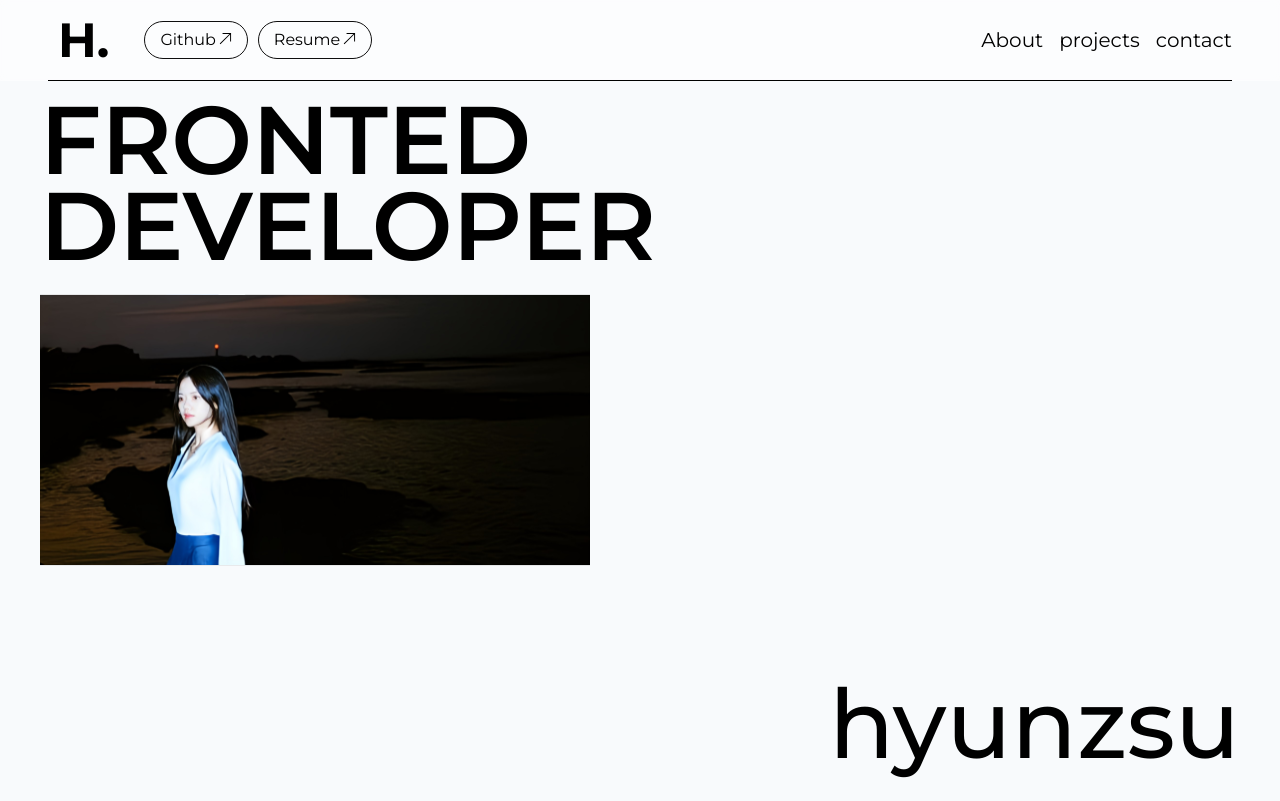
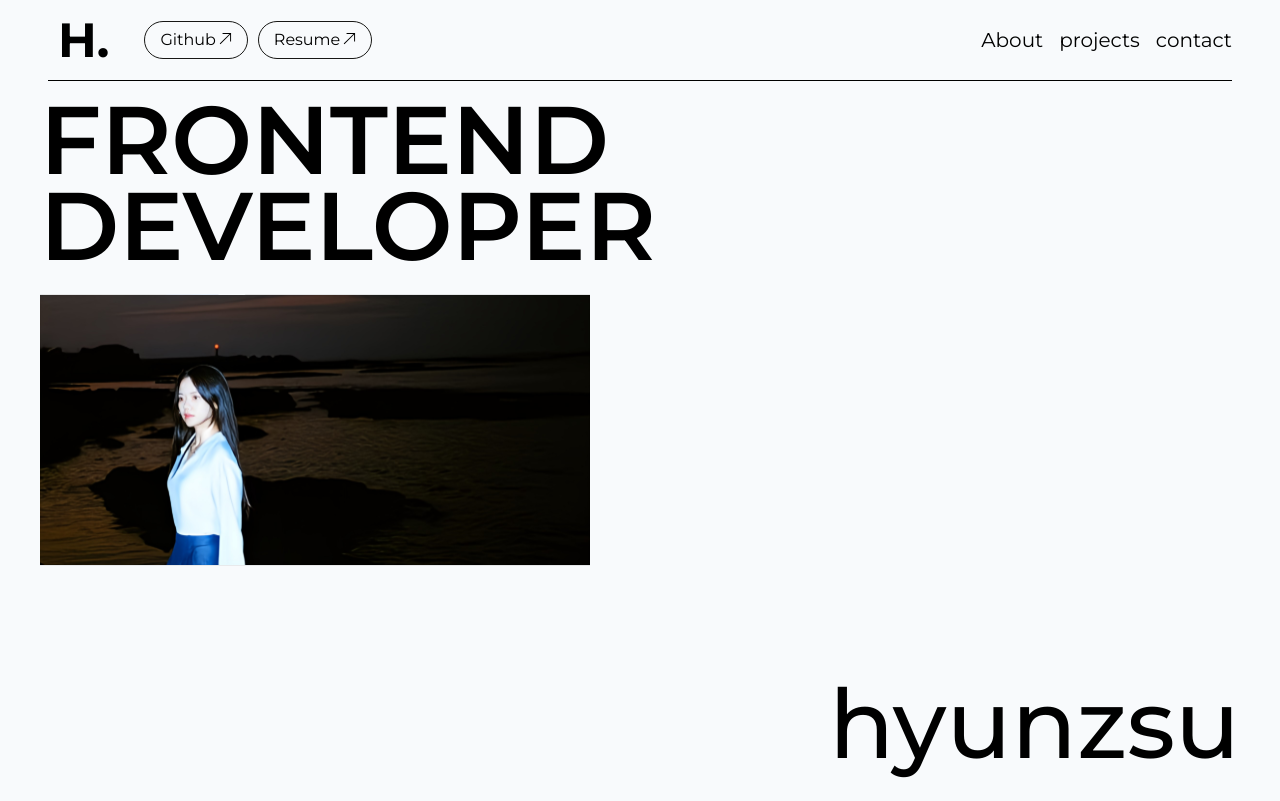
Before and after one commit to hyunzsu/portfolio, a Next.js app: page /main in a window 1280 px wide. Built offline with nearby package versions, Linux system fonts and the light colour scheme; a web font is replaced by a local one.

Commit message:
[✨feat] framer-motion 적용

```diff
--- a/src/app/about/page.module.css
+++ b/src/app/about/page.module.css
@@ -2,6 +2,8 @@
   background-color: var(--bg-primary);
   padding: 5% 4rem;
   color: white;
+  border-top-left-radius: 1.5rem;
+  border-top-right-radius: 1.5rem;
 }
 
 .h1 {
--- a/src/app/globals.css
+++ b/src/app/globals.css
@@ -34,7 +34,8 @@ body {
     "Segoe UI Emoji",
     "Segoe UI Symbol",
     sans-serif;
-  background-color: var(--bg-layout);
+  /* background-color: var(--bg-layout); */
+  background-color: #171715;
 }
 
 a,
--- a/src/app/main/page.module.css
+++ b/src/app/main/page.module.css
@@ -1,3 +1,33 @@
+.loadingOverlay {
+  position: fixed;
+  top: 0;
+  left: 0;
+  width: 100%;
+  height: 100vh;
+  background-color: #171715;
+  color: #fff;
+  z-index: 1000;
+  font-family: "Montserrat", sans-serif;
+  display: flex;
+  flex-direction: column;
+  justify-content: center;
+  align-items: center;
+  /* font-weight: var(--font-medium); */
+}
+
+.loadingOverlay h1 {
+  font-size: 3rem;
+  margin-bottom: 1rem;
+}
+
+.loadingOverlay p {
+  font-size: 2rem;
+}
+
+.folio {
+  color: #bebeb1;
+}
+
 .container {
   display: flex;
   justify-content: space-between;
@@ -5,6 +35,7 @@
   font-family: "Montserrat", sans-serif;
   height: calc(100vh - 96px);
   overflow: hidden;
+  background-color: #f8fafc;
 }
 
 .text {
@@ -74,6 +105,14 @@
     width: 400px;
     height: 200px;
   }
+
+  .loadingOverlay h1 {
+    font-size: 2.5rem;
+  }
+
+  .loadingOverlay p {
+    font-size: 1.25rem;
+  }
 }
 
 @media screen and (max-width: 640px) {
@@ -91,4 +130,12 @@
     width: 270px;
     height: 135px;
   }
+
+  .loadingOverlay h1 {
+    font-size: 2rem;
+  }
+
+  .loadingOverlay p {
+    font-size: 1rem;
+  }
 }
--- a/src/app/main/page.tsx
+++ b/src/app/main/page.tsx
@@ -1,15 +1,143 @@
+"use client";
+
+import { AnimatePresence, motion, useAnimation } from "framer-motion";
 import Image from "next/image";
 import styles from "./page.module.css";
+import { useEffect, useState } from "react";
 
 export default function Main() {
+  const [loading, setLoading] = useState(true);
+  const [showText, setShowText] = useState(false);
+  const controls = useAnimation();
+
+  useEffect(() => {
+    document.body.style.overflow = "hidden";
+
+    const backgroundTimer = setTimeout(() => {
+      setShowText(true);
+    }, 300);
+
+    const loadingTimer = setTimeout(() => {
+      setLoading(false);
+      document.body.style.overflow = "";
+      controls.start("visible");
+    }, 3000);
+
+    return () => {
+      clearTimeout(backgroundTimer);
+      clearTimeout(loadingTimer);
+      document.body.style.overflow = "";
+    };
+  }, [controls]);
+
+  const containerVariants = {
+    hidden: { opacity: 0 },
+    visible: {
+      opacity: 1,
+      transition: { duration: 0.5 },
+    },
+    exit: {
+      opacity: 0,
+      y: "-100%",
+      transition: { duration: 0.8, ease: "easeInOut" },
+    },
+  };
+
+  const textContainerVariants = {
+    hidden: { opacity: 0 },
+    visible: {
+      opacity: 1,
+      transition: {
+        when: "beforeChildren",
+        staggerChildren: 0.3,
+      },
+    },
+  };
+
+  const itemVariants = {
+    hidden: { opacity: 0, y: 20 },
+    visible: { opacity: 1, y: 0, transition: { duration: 0.5 } },
+  };
+
+  const contentVariants = {
+    hidden: { opacity: 0 },
+    visible: {
+      opacity: 1,
+      transition: {
+        duration: 0.5,
+        when: "beforeChildren",
+        staggerChildren: 0.1,
+      },
+    },
+  };
+
+  const imageVariants = {
+    hidden: { opacity: 0, y: -30 },
+    visible: {
+      opacity: 1,
+      y: 0,
+      transition: {
+        duration: 0.8,
+        ease: [0, 0.55, 0.45, 1],
+      },
+    },
+  };
+
+  const nameVariants = {
+    hidden: { opacity: 0, y: -30 },
+    visible: {
+      opacity: 1,
+      y: 0,
+      transition: {
+        duration: 0.8,
+        ease: [0, 0.55, 0.45, 1],
+      },
+    },
+  };
+
   return (
-    <div className={styles.container}>
-      <div className={styles.inner}>
-        <p className={styles.text}>
-          <span>FRONTED</span>
+    <>
+      <AnimatePresence>
+        {loading && (
+          <motion.div
+            className={styles.loadingOverlay}
+            variants={containerVariants}
+            initial="hidden"
+            animate="visible"
+            exit="exit"
+          >
+            <AnimatePresence>
+              {showText && (
+                <motion.div
+                  className={styles.textContainer}
+                  variants={textContainerVariants}
+                  initial="hidden"
+                  animate="visible"
+                >
+                  <motion.h1 variants={itemVariants}>hyunzsu</motion.h1>
+                  <motion.p className={styles.folio} variants={itemVariants}>
+                    © Folio 2024
+                  </motion.p>
+                </motion.div>
+              )}
+            </AnimatePresence>
+          </motion.div>
+        )}
+      </AnimatePresence>
+
+      <motion.section
+        className={styles.container}
+        variants={contentVariants}
+        initial="hidden"
+        animate={controls}
+      >
+        <motion.div className={styles.inner} variants={contentVariants}>
+          <motion.p className={styles.text} variants={nameVariants}>
+            <motion.span variants={nameVariants}>FRONTEND</motion.span>
             <br />
-          <span>DEVELOPER</span>
-        </p>
+            <motion.span variants={nameVariants}>DEVELOPER</motion.span>
+          </motion.p>
+          <motion.div variants={imageVariants}>
             <Image
               className={styles.image}
               src="/hyunzsu-photo.svg"
@@ -17,8 +145,12 @@ export default function Main() {
               width={700}
               height={350}
             />
-      </div>
-      <div className={styles["name-text"]}>hyunzsu</div>
-    </div>
+          </motion.div>
+        </motion.div>
+        <motion.div className={styles["name-text"]} variants={nameVariants}>
+          hyunzsu
+        </motion.div>
+      </motion.section>
+    </>
   );
 }
--- a/src/app/root.css
+++ b/src/app/root.css
@@ -1,7 +1,8 @@
 :root {
   /* 배경컬러 */
   --bg-layout: #f8fafc;
-  --bg-primary: #0e0e0e;
+  /* --bg-primary: #0e0e0e; */
+  --bg-primary: #171715;
   --bg-secondary: #;
   --bg-secondary: #fff;
   --bg-layout-rgb: 255, 255, 255;
--- a/src/components/Navbar/Navbar.module.css
+++ b/src/components/Navbar/Navbar.module.css
@@ -6,8 +6,20 @@
   left: 0;
   right: 0;
   z-index: 100;
-  background-color: rgba(var(--bg-layout-rgb), 0.5);
+  background-color: #f8fafc;
+  /* background-color: rgba(248, 250, 252, 0.5); */
   backdrop-filter: blur(4px);
+  transition: opacity 0.5s ease;
+}
+
+.hidden {
+  opacity: 0;
+  pointer-events: none;
+}
+
+.visible {
+  opacity: 1;
+  pointer-events: auto;
 }
 
 .header-container {
--- a/src/components/Navbar/Navbar.tsx
+++ b/src/components/Navbar/Navbar.tsx
@@ -1,19 +1,30 @@
 "use client";
 
-import React, { useState } from "react";
+import { useState, useEffect } from "react";
 import Link from "next/link";
 import styles from "./Navbar.module.css";
 import { TfiArrowTopRight } from "react-icons/tfi";
 
 export default function Navbar() {
   const [menuOpen, setMenuOpen] = useState(false);
+  const [isVisible, setIsVisible] = useState(false);
+
+  useEffect(() => {
+    const timer = setTimeout(() => {
+      setIsVisible(true);
+    }, 3000); // 3초 후에 Navbar를 보이게 합니다. 이 시간은 메인 페이지의 로딩 시간과 맞춰야 합니다.
+
+    return () => clearTimeout(timer);
+  }, []);
 
   const toggleMenu = () => {
     setMenuOpen(!menuOpen);
   };
 
   return (
-    <header className={styles.header}>
+    <header
+      className={`${styles.header} ${isVisible ? styles.visible : styles.hidden}`}
+    >
       <div className={styles["header-container"]}>
         <div className={styles["first-inner"]}>
           <div></div>
@@ -83,6 +94,7 @@ export default function Navbar() {
         <div
           className={`${styles["hamburger-menu"]} ${menuOpen ? styles.open : ""}`}
           onClick={toggleMenu}
+          aria-label={menuOpen ? "Close menu" : "Open menu"}
         >
           <div className={styles["hamburger-icon"]}>
             <span></span>
```
Lines whose indentation alone changed are shown as unchanged.
